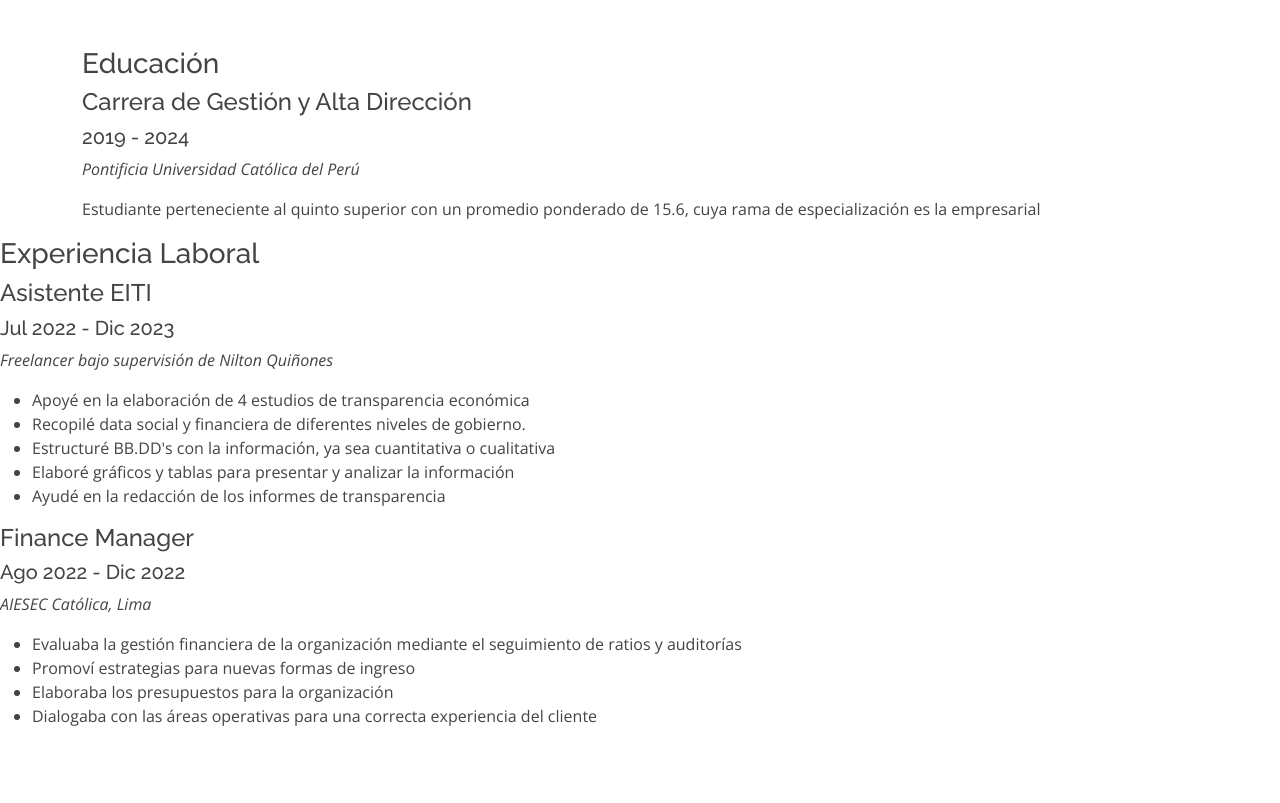
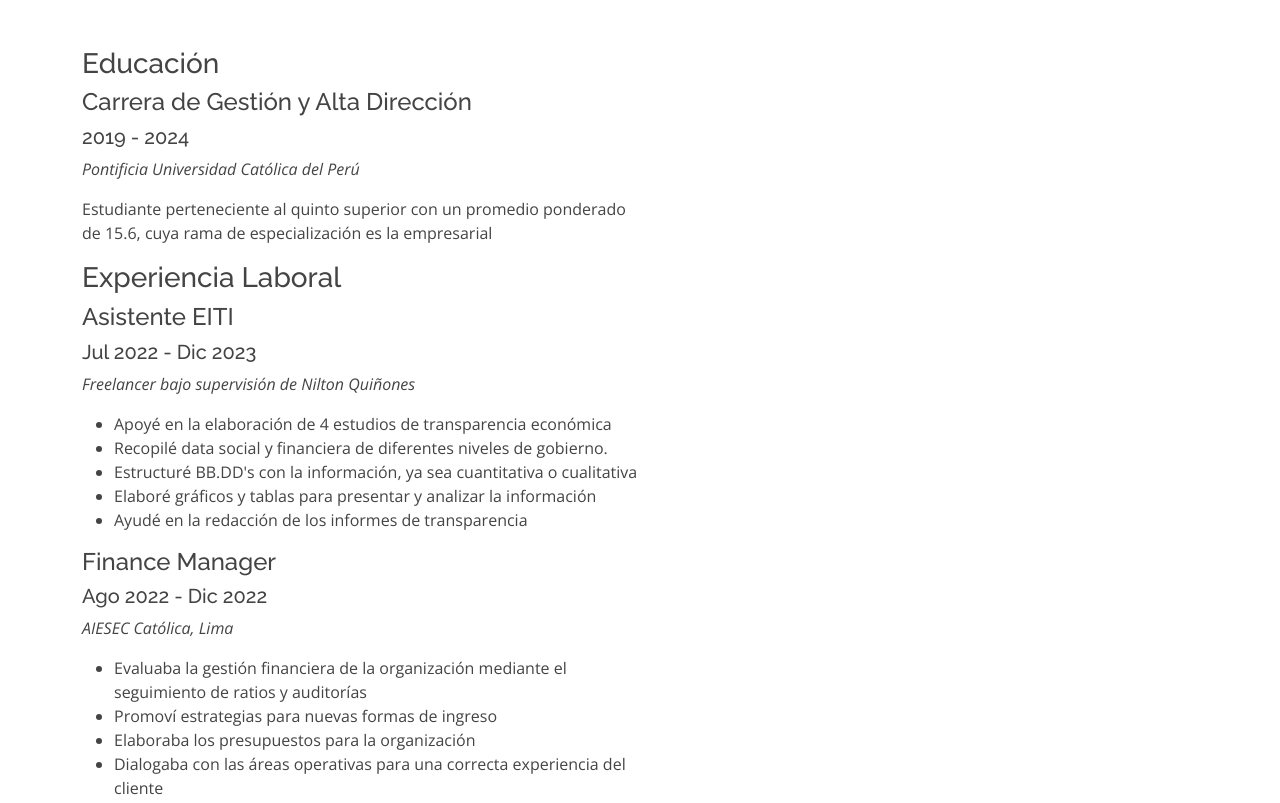
Before and after one commit to GuillermoV913/Guillermo_CV, a plain HTML site: page index.html in a window 1280 px wide. Shown: the part 1718-2521 px from the top of the page. Drawn offline with nearby package versions, Linux system fonts and the light colour scheme.

Commit message:
Update index.html

```diff
--- a/index.html
+++ b/index.html
@@ -168,17 +168,20 @@
         <div class="section-title">
           <span>Mi CV</span>
           <h2>Mi CV</h2>
+        </ul>
+        </p>
         </div>
 
+        <div class="col-lg-6">
            <h3 class="resume-title">Educación</h3>
-            <div class="resume-item">
+          <div class="resume-item">
               <h4>Carrera de Gestión y Alta Dirección</h4>
-              <h5>2019 - 2024</h5>
+           <h5>2019 - 2024</h5>
               <p><em>Pontificia Universidad Católica del Perú</em></p>
               <p>Estudiante perteneciente al quinto superior con un promedio ponderado de 15.6, cuya rama de especialización es la empresarial</p>
             </div>
-            </div>
-
+          </div>
+            <div class="col-lg-6">
             <h3 class="resume-title">Experiencia Laboral</h3>
             <div class="resume-item">
               <h4> Asistente EITI</h4>
```
